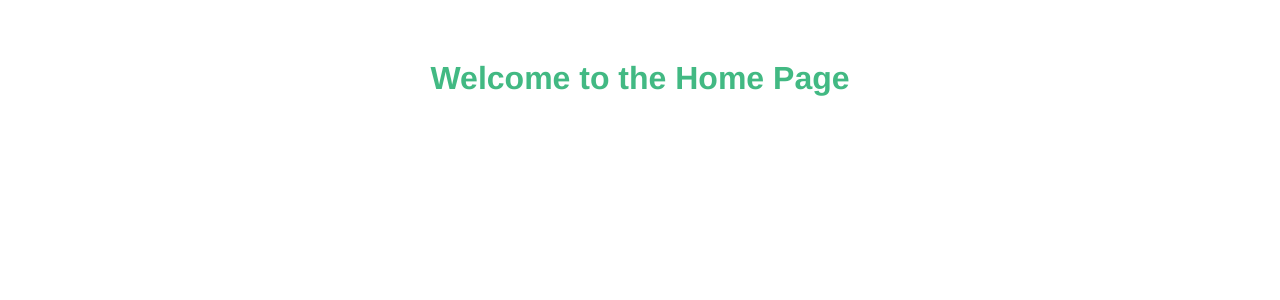
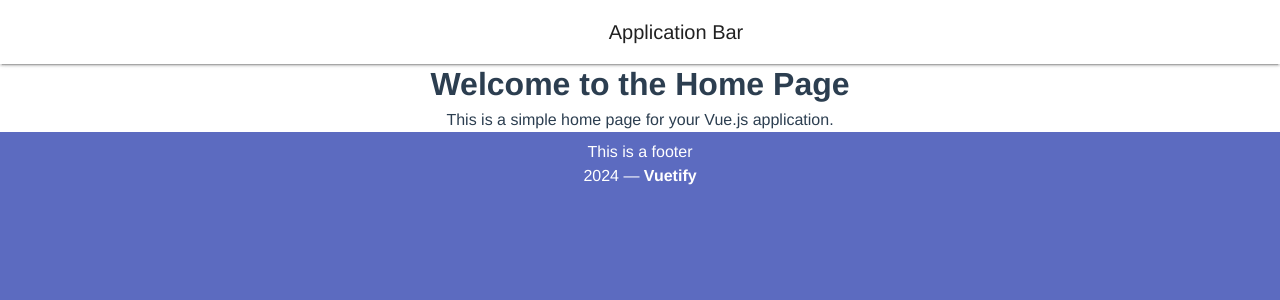
Before and after one commit to MaximeBoulle/vue-oauth-microsoft-graph-TP3, a Vue app: page / in a window 1280 px wide. Shown: the top 300 px of the page. Built offline with nearby package versions, Linux system fonts and the light colour scheme.

Commit message:
Ex5: create BaseHeader and BaseFooter

```diff
--- a/package.json
+++ b/package.json
@@ -9,7 +9,8 @@
   },
   "dependencies": {
     "core-js": "^3.8.3",
-    "vue": "^3.2.13"
+    "vue": "^3.2.13",
+    "vuetify": "^3.7.2"
   },
   "devDependencies": {
     "@babel/core": "^7.12.16",
--- a/src/App.vue
+++ b/src/App.vue
@@ -1,17 +1,23 @@
 <template>
-  <div id="app">
+  <v-app id="app">
+    <BaseHeader/>
     <HomePage/>
-  </div>
+    <BaseFooter/>
+  </v-app>
 </template>
 
 <script>
 
 import HomePage from './pages/HomePage.vue'
+import BaseHeader from './pages/BaseHeader.vue'
+import BaseFooter from './pages/BaseFooter.vue'
 
 export default {
   name: 'App',
   components: {
-    HomePage
+    HomePage,
+    BaseHeader,
+    BaseFooter
   }
 }
 </script>
--- a/src/main.js
+++ b/src/main.js
@@ -1,4 +1,15 @@
 import { createApp } from 'vue'
 import App from './App.vue'
 
-createApp(App).mount('#app')
+// Vuetify
+import 'vuetify/styles'
+import { createVuetify } from 'vuetify'
+import * as components from 'vuetify/components'
+import * as directives from 'vuetify/directives'
+
+const vuetify = createVuetify({
+  components,
+  directives,
+})
+
+createApp(App).use(vuetify).mount('#app')
--- /dev/null
+++ b/src/pages/BaseFooter.vue
@@ -0,0 +1,23 @@
+<template>
+    <v-footer class="bg-indigo-lighten-1 text-center d-flex flex-column">
+
+      <div class="pt-0">
+        This is a footer
+      </div>
+
+      <div>
+        {{ new Date().getFullYear() }} — <strong>Vuetify</strong>
+      </div>
+    </v-footer>
+</template>
+
+<style>
+
+
+</style>
+
+<script>
+export default {
+    name: 'BaseFooter',
+};
+</script>
--- /dev/null
+++ b/src/pages/BaseHeader.vue
@@ -0,0 +1,15 @@
+<template>
+    <v-app-bar :elevation="2">
+    <template v-slot:prepend>
+        <v-app-bar-nav-icon></v-app-bar-nav-icon>
+    </template>
+
+    <v-app-bar-title>Application Bar</v-app-bar-title>
+    </v-app-bar>
+</template>
+
+<script>
+export default {
+    name: 'BaseHeader',
+}
+</script>
--- a/src/pages/HomePage.vue
+++ b/src/pages/HomePage.vue
@@ -1,6 +1,7 @@
 <template>
     <div class="home-page">
         <h1>Welcome to the Home Page</h1>
+        <p>This is a simple home page for your Vue.js application.</p>
     </div>
 </template>
 
@@ -9,18 +10,3 @@ export default {
     name: 'HomePage'
 }
 </script>
-
-<style scoped>
-.home-page {
-    text-align: center;
-    margin-top: 50px;
-}
-
-h1 {
-    color: #42b983;
-}
-
-p {
-    font-size: 18px;
-}
-</style>
```
Also changed, not shown: 1 other file (tests, documents, lock files or other folders).
